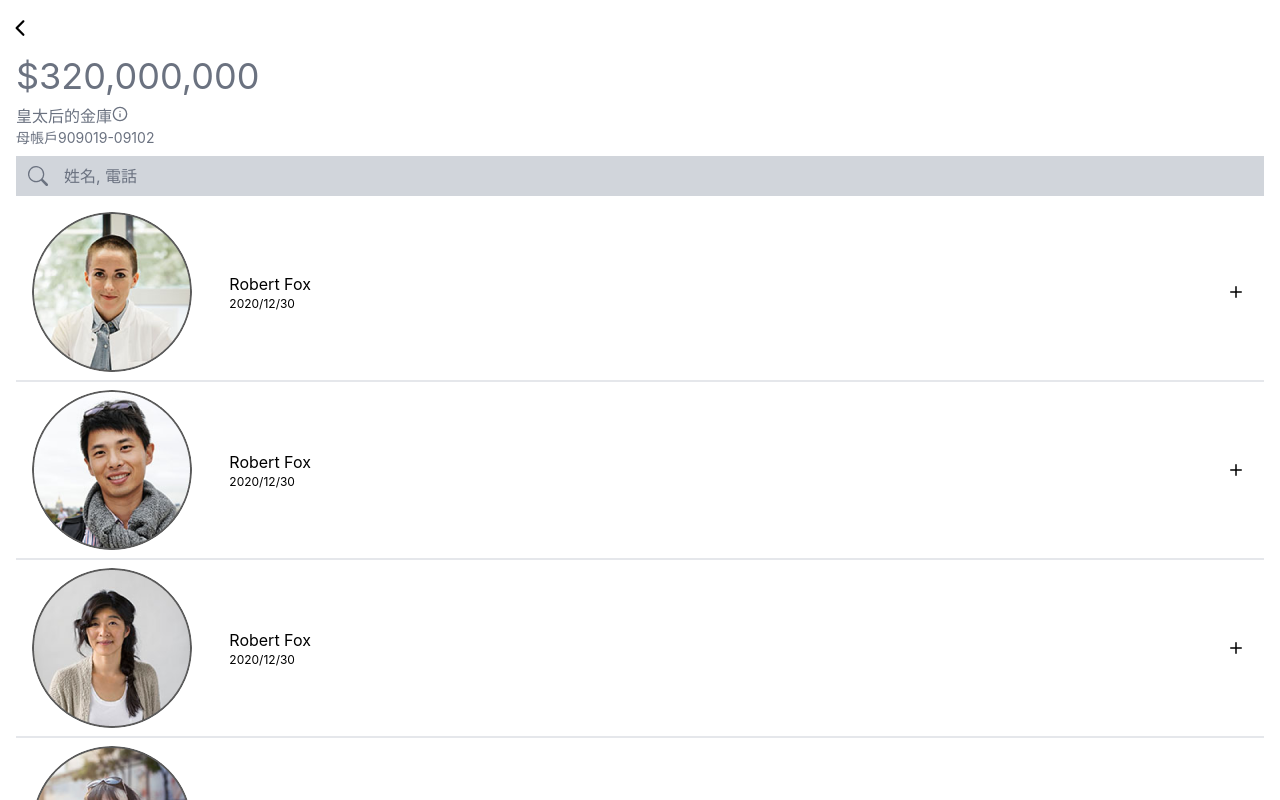
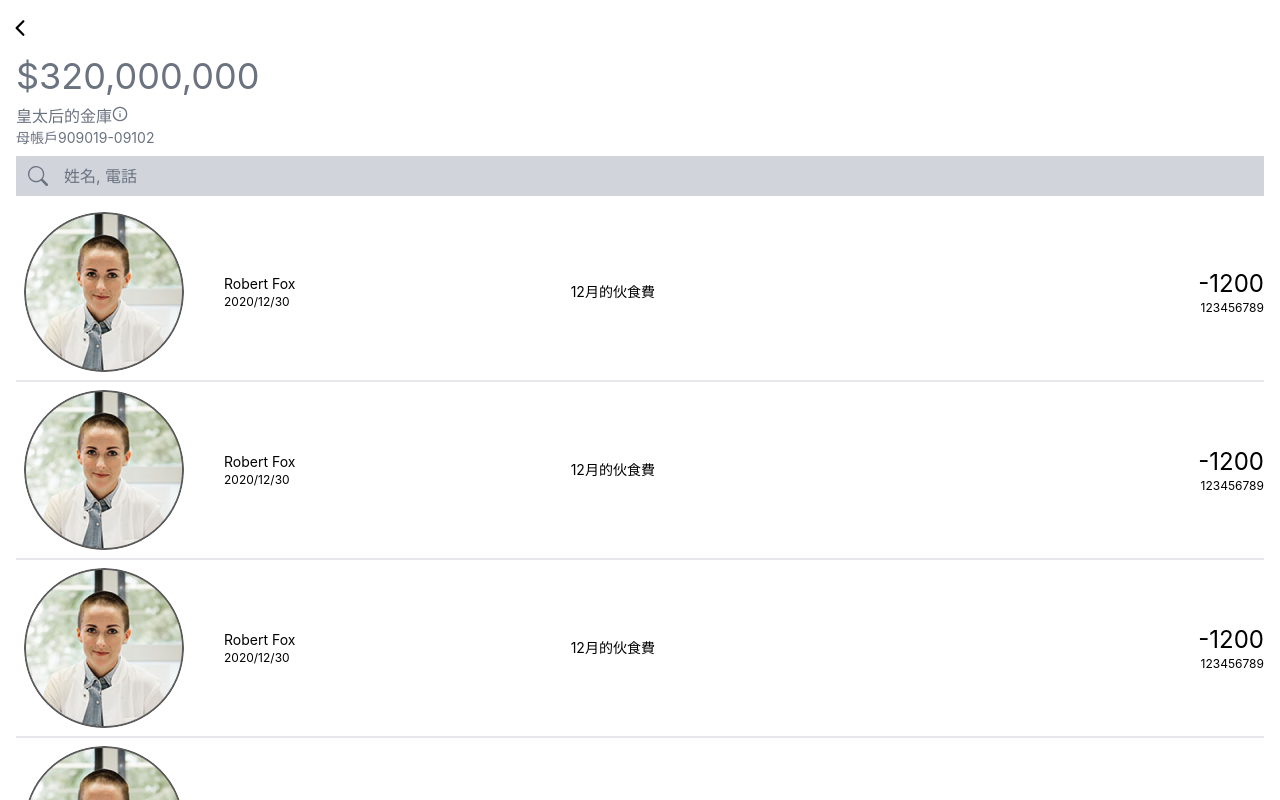
Before and after one commit to kayac-chang/React-Online-Banking, a React (Create React App) app: page /submain in a window 1280 px wide. Built offline with nearby package versions, Linux system fonts and the light colour scheme.

Commit message:
fix submain layout

```diff
--- a/src/components/base/molecules/AvatarGroup.tsx
+++ b/src/components/base/molecules/AvatarGroup.tsx
@@ -14,7 +14,7 @@ export default function AvatarGroup({
   children,
 }: PropsWithChildren<Props>) {
   return (
-    <article className={clsx("flex px-2", className)}>
+    <article className={clsx("flex", className)}>
       <div className="w-2/12 flex items-center p-2">
         <Avatar name={name} img={img} />
       </div>
--- /dev/null
+++ b/src/components/submain/Record.tsx
@@ -0,0 +1,39 @@
+import { Avator, Transaction } from "types";
+import AvatarGroup from "components/base/molecules/AvatarGroup";
+
+interface Props extends Avator, Transaction {
+  className?: string;
+  date: string;
+}
+
+export default function Record({
+  description,
+  amount,
+  balance,
+  img,
+  name,
+  date,
+  className,
+}: Props) {
+  return (
+    <AvatarGroup name={name} img={img} className={className}>
+      <div className="flex-1 flex text-sm">
+        <header className="w-2/6 flex flex-col justify-center">
+          <h3>{name}</h3>
+
+          <span className="text-xs">{date}</span>
+        </header>
+
+        <section className="flex-1 flex items-center">
+          <p>{description}</p>
+        </section>
+
+        <section className="flex flex-col justify-center text-right">
+          <h2 className="text-2xl">{amount}</h2>
+
+          <span className="text-xs">{balance}</span>
+        </section>
+      </div>
+    </AvatarGroup>
+  );
+}
--- /dev/null
+++ b/src/mocks/transactions.ts
@@ -0,0 +1,82 @@
+import dayjs from "dayjs";
+import { v4 as uuid } from "uuid";
+import { Transaction } from "types";
+
+import Avatar_06 from "assets/avatar/06.png";
+
+const transactions: Transaction[] = [
+  {
+    id: uuid(),
+    name: "Robert Fox",
+    img: Avatar_06,
+    date: dayjs().format("YYYY/MM/DD"),
+    description: "12月的伙食費",
+    amount: -1200,
+    balance: 123456789,
+  },
+  {
+    id: uuid(),
+    name: "Robert Fox",
+    img: Avatar_06,
+    date: dayjs().format("YYYY/MM/DD"),
+    description: "12月的伙食費",
+    amount: -1200,
+    balance: 123456789,
+  },
+  {
+    id: uuid(),
+    name: "Robert Fox",
+    img: Avatar_06,
+    date: dayjs().format("YYYY/MM/DD"),
+    description: "12月的伙食費",
+    amount: -1200,
+    balance: 123456789,
+  },
+  {
+    id: uuid(),
+    name: "Robert Fox",
+    img: Avatar_06,
+    date: dayjs().format("YYYY/MM/DD"),
+    description: "12月的伙食費",
+    amount: -1200,
+    balance: 123456789,
+  },
+  {
+    id: uuid(),
+    name: "Robert Fox",
+    img: Avatar_06,
+    date: dayjs().format("YYYY/MM/DD"),
+    description: "12月的伙食費",
+    amount: -1200,
+    balance: 123456789,
+  },
+  {
+    id: uuid(),
+    name: "Robert Fox",
+    img: Avatar_06,
+    date: dayjs().format("YYYY/MM/DD"),
+    description: "12月的伙食費",
+    amount: -1200,
+    balance: 123456789,
+  },
+  {
+    id: uuid(),
+    name: "Robert Fox",
+    img: Avatar_06,
+    date: dayjs().format("YYYY/MM/DD"),
+    description: "12月的伙食費",
+    amount: -1200,
+    balance: 123456789,
+  },
+  {
+    id: uuid(),
+    name: "Robert Fox",
+    img: Avatar_06,
+    date: dayjs().format("YYYY/MM/DD"),
+    description: "12月的伙食費",
+    amount: -1200,
+    balance: 123456789,
+  },
+];
+
+export default transactions;
--- a/src/mocks/transferHistory.ts
+++ /dev/null
@@ -1,75 +0,0 @@
-import dayjs from "dayjs";
-import { v4 as uuid } from "uuid";
-import { TransferHistory } from "types";
-
-import Avatar_06 from "assets/avatar/06.png";
-import Avatar_07 from "assets/avatar/07.png";
-import Avatar_08 from "assets/avatar/08.png";
-import Avatar_09 from "assets/avatar/09.png";
-import Avatar_10 from "assets/avatar/10.png";
-import Avatar_11 from "assets/avatar/11.png";
-
-const history: TransferHistory[] = [
-  {
-    id: uuid(),
-    name: "Robert Fox",
-    img: Avatar_06,
-    date: dayjs().format("YYYY/MM/DD"),
-  },
-  {
-    id: uuid(),
-    name: "Robert Fox",
-    img: Avatar_07,
-    date: dayjs().format("YYYY/MM/DD"),
-  },
-  {
-    id: uuid(),
-    name: "Robert Fox",
-    img: Avatar_08,
-    date: dayjs().format("YYYY/MM/DD"),
-  },
-  {
-    id: uuid(),
-    name: "Robert Fox",
-    img: Avatar_09,
-    date: dayjs().format("YYYY/MM/DD"),
-  },
-  {
-    id: uuid(),
-    name: "Robert Fox",
-    img: Avatar_10,
-    date: dayjs().format("YYYY/MM/DD"),
-  },
-  {
-    id: uuid(),
-    name: "Robert Fox",
-    img: Avatar_11,
-    date: dayjs().format("YYYY/MM/DD"),
-  },
-  {
-    id: uuid(),
-    name: "Robert Fox",
-    img: Avatar_09,
-    date: dayjs().format("YYYY/MM/DD"),
-  },
-  {
-    id: uuid(),
-    name: "Robert Fox",
-    img: Avatar_09,
-    date: dayjs().format("YYYY/MM/DD"),
-  },
-  {
-    id: uuid(),
-    name: "Robert Fox",
-    img: Avatar_09,
-    date: dayjs().format("YYYY/MM/DD"),
-  },
-  {
-    id: uuid(),
-    name: "Robert Fox",
-    img: Avatar_09,
-    date: dayjs().format("YYYY/MM/DD"),
-  },
-];
-
-export default history;
--- a/src/pages/SubMain.tsx
+++ b/src/pages/SubMain.tsx
@@ -1,11 +1,17 @@
+import { fillRemainHeight } from "utils";
+import { Transaction } from "types";
+import { map } from "ramda";
+
 import SearchField from "components/base/molecules/SearchField";
 import Header from "components/base/organisms/Header";
-import Record from "components/transfer/Record";
+import Record from "components/submain/Record";
 import Account from "components/submain/Account";
 
-import { fillRemainHeight } from "utils";
+import transactions from "mocks/transactions";
 
-import history from "mocks/transferHistory";
+const toRecord = (transaction: Transaction) => (
+  <Record key={transaction.id} {...transaction} className="mx-4" />
+);
 
 export default function SubMain() {
   return (
@@ -22,11 +28,7 @@ export default function SubMain() {
         </div>
 
         <div className="overflow-y-auto divide-y-2" ref={fillRemainHeight}>
-          {history.map(({ name, img, date }, index) => (
-            <div className="mx-4" key={index}>
-              <Record name={name} img={img} date={date} />
-            </div>
-          ))}
+          {map(toRecord)(transactions)}
         </div>
       </main>
     </>
--- a/src/pages/Transfer.tsx
+++ b/src/pages/Transfer.tsx
@@ -1,7 +1,7 @@
 import { BsPlusCircle, BsCheckCircle, BsBootstrap } from "react-icons/bs";
 import { fillRemainHeight } from "utils";
 import { slice, pipe, map } from "ramda";
-import { Avator, TransferHistory } from "types";
+import { Avator, Transaction } from "types";
 
 import Avatar from "components/base/atoms/Avatar";
 import { NavBtn } from "components/base/atoms/Button";
@@ -10,13 +10,13 @@ import ArticleHeader from "components/transfer/ArticleHeader";
 import Record from "components/transfer/Record";
 
 import friends from "mocks/friends";
-import history from "mocks/transferHistory";
+import history from "mocks/transactions";
 
 const toAvatar = ({ img, name }: Avator) => (
   <Avatar key={name} img={img} name={name} showName className="flex-1" />
 );
 
-const toRecord = ({ id, name, img, date }: TransferHistory) => (
+const toRecord = ({ id, name, img, date }: Transaction) => (
   <Record key={id} name={name} img={img} date={date} />
 );
 
--- a/src/types.ts
+++ b/src/types.ts
@@ -3,9 +3,12 @@ export interface Avator {
   name: string;
 }
 
-export interface TransferHistory {
+export interface Transaction extends Avator {
   id: string;
   name: string;
   img: string;
   date: string;
+  description: string;
+  amount: number;
+  balance: number;
 }
```
